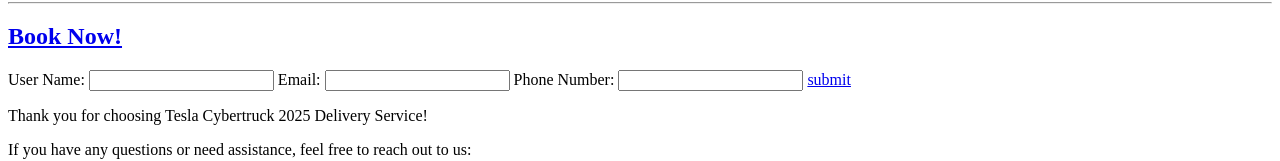
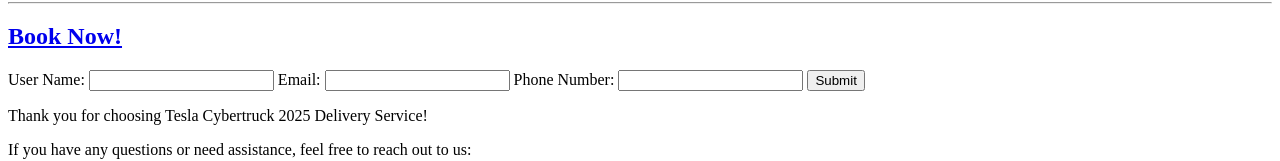
Before and after one commit to KamalRazE/cybertrucksite, a plain HTML site: page index.html in a window 1280 px wide. Shown: the part 1606-1767 px from the top of the page. Drawn offline with Linux system fonts and the light colour scheme.

Commit message:
Update index.html
Updated Submit button over link

```diff
--- a/index.html
+++ b/index.html
@@ -117,7 +117,8 @@
         <label for="phone">Phone Number: </label>
         <input id="phone" type="tel" pattern="[0-9]{10}" required>
 
-        <a href="#">submit</a>
+
+        <input type="submit">
         <p>Thank you for choosing Tesla Cybertruck 2025 Delivery Service!</p>
        </section>
         <p>If you have any questions or need assistance, feel free to reach out to us:</p>
```
